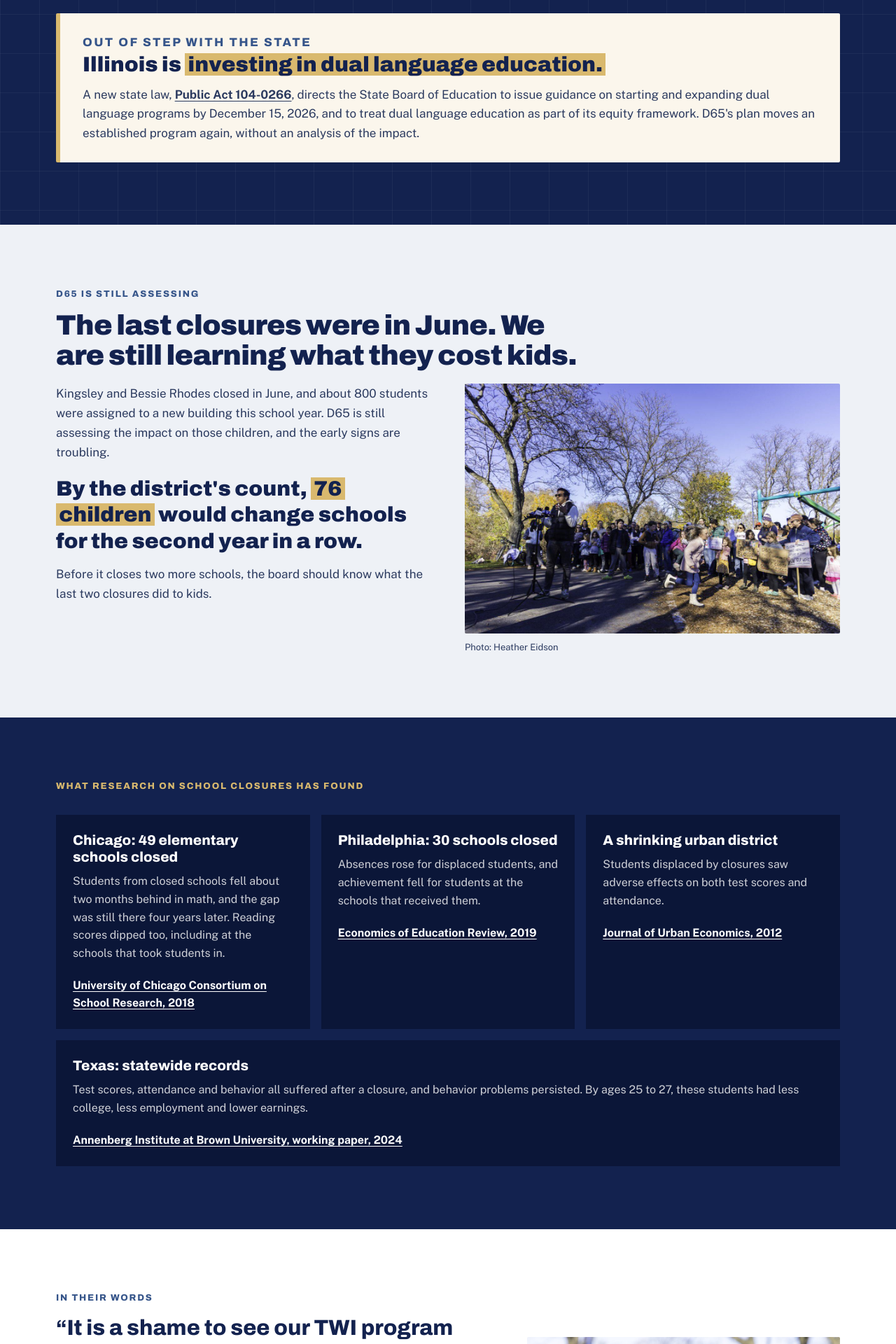
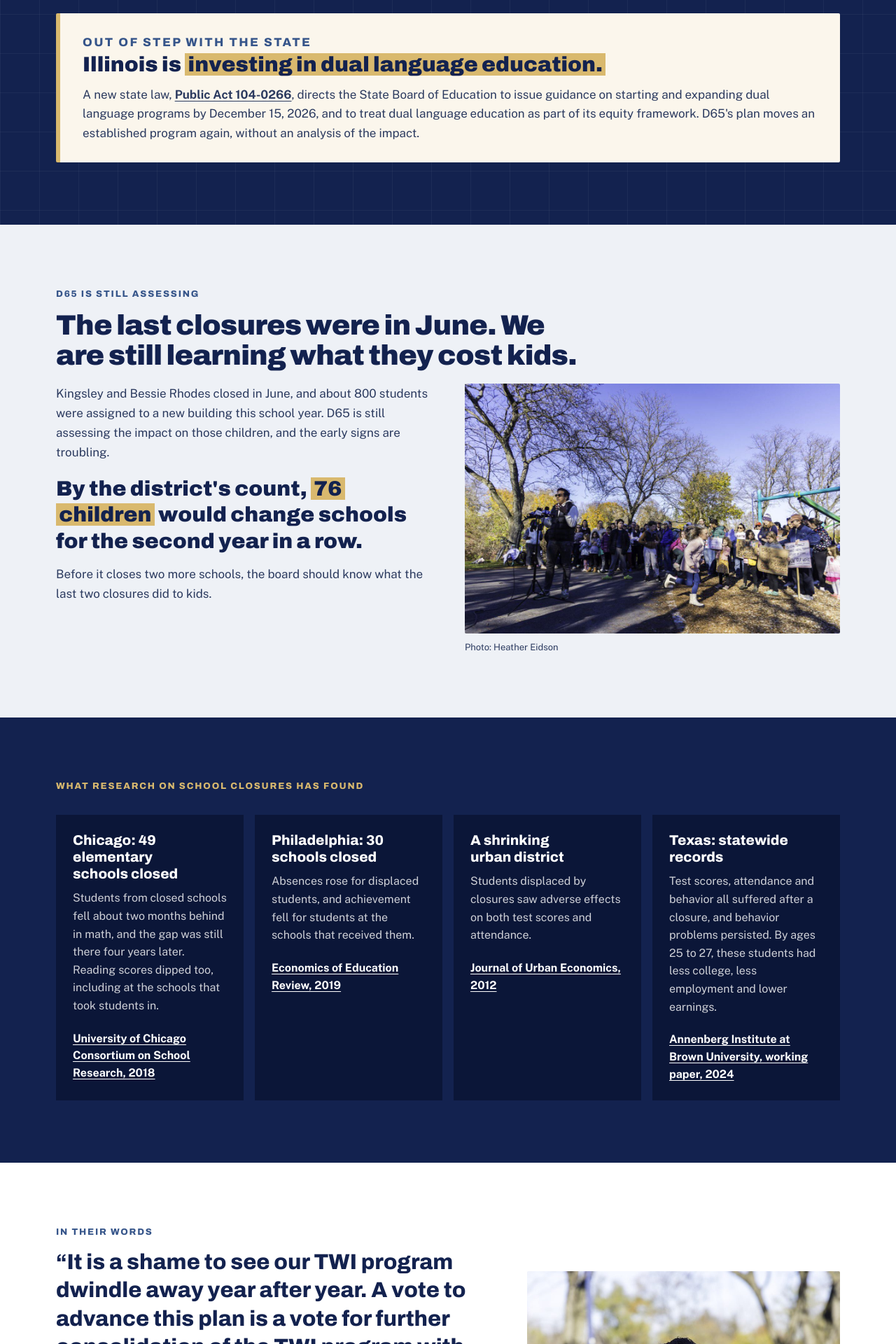
Before and after one commit to germanespinosa/for-a-brighter-evanston, a Jekyll site: the page built from index.html, in a window 1280 px wide. Shown: the part 4480-6400 px from the top of the page at 70% size. Built offline with Jekyll 4.4.1, drawn with Linux system fonts in a browser that asks for light colours; comment, search, counter and statistics services are not loaded.

Commit message:
Sandbox home-hearings-resources: align marked boxes in rows
Requested by Kerstin in #website, 2026-11-25: align the boxes in the ten identified sections in one row on wide screens.

Re-use existing responsive three- and four-column layouts. With separate approval, make the Hearings timeline four columns on wide screens, two on tablets and one on phones. Preserve all wording, links and other site content.
Spanish: both languages.
Check: sandbox checker OK (4 review warnings); bilingual desktop, tablet and phone tests passed.

```diff
--- a/_includes/pages/home.html
+++ b/_includes/pages/home.html
@@ -210,7 +210,7 @@
 <section class="cx-section cx-section--navy" aria-labelledby="research-title">
   <div class="cx-wrap">
     <h2 class="cx-eyebrow" id="research-title">{% if es %}Lo que han encontrado las investigaciones sobre cierres de escuelas{% else %}What research on school closures has found{% endif %}</h2>
-    <div class="cx-grid cx-grid--3">
+    <div class="cx-grid cx-grid--4">
       <article class="cx-card cx-card--deep cx-card--plain">
         <h3 class="cx-card__title">{% if es %}Chicago: 49 escuelas primarias cerradas{% else %}Chicago: 49 elementary schools closed{% endif %}</h3>
         <p class="cx-card__text">{% if es %}Los estudiantes de las escuelas cerradas quedaron unos dos meses atrasados en matemáticas, y la brecha seguía ahí cuatro años después. Los resultados de lectura también bajaron, incluso en las escuelas que recibieron a los estudiantes.{% else %}Students from closed schools fell about two months behind in math, and the gap was still there four years later. Reading scores dipped too, including at the schools that took students in.{% endif %}</p>
@@ -226,7 +226,7 @@
         <p class="cx-card__text">{% if es %}Los estudiantes desplazados por los cierres sufrieron efectos negativos tanto en sus resultados como en su asistencia.{% else %}Students displaced by closures saw adverse effects on both test scores and attendance.{% endif %}</p>
         <a class="cx-source" href="https://ideas.repec.org/a/eee/juecon/v71y2012i2p189-203.html" target="_blank" rel="noopener">Journal of Urban Economics, 2012</a>
       </article>
-      <article class="cx-card cx-card--deep cx-card--plain cx-span-all">
+      <article class="cx-card cx-card--deep cx-card--plain">
         <h3 class="cx-card__title">{% if es %}Texas: registros de todo el estado{% else %}Texas: statewide records{% endif %}</h3>
         <p class="cx-card__text">{% if es %}Los resultados, la asistencia y la conducta empeoraron después de un cierre, y los problemas de conducta persistieron. Entre los 25 y los 27 años, estos estudiantes tenían menos estudios universitarios, menos empleo y menores ingresos.{% else %}Test scores, attendance and behavior all suffered after a closure, and behavior problems persisted. By ages 25 to 27, these students had less college, less employment and lower earnings.{% endif %}</p>
         <a class="cx-source" href="https://edworkingpapers.com/ai24-963" target="_blank" rel="noopener">Annenberg Institute at Brown University, {% if es %}documento de trabajo{% else %}working paper{% endif %}, 2024</a>
@@ -271,7 +271,7 @@
     <h2 class="cx-h2" id="community-title">{% if es %}La visión debe ir <mark class="cx-mark">antes que los votos de cierre.</mark>{% else %}Vision should come <mark class="cx-mark">before closure votes.</mark>{% endif %}</h2>
     <p class="cx-lead">{% if es %}El plan del D65 afectará a todo Evanston. Construyamos un plan que valga la pena apoyar.{% else %}D65's plan will impact all of Evanston. Let's build a plan worth supporting.{% endif %}</p>
     <p class="cx-body">{% if es %}Cada residente, tenga o no hijos en el Distrito 65, tiene un interés directo en la calidad, la equidad y la salud financiera a largo plazo de las escuelas públicas de Evanston.{% else %}Every resident, whether they have children in District 65 or not, has a direct stake in the quality, equity and long-term financial health of Evanston's public schools.{% endif %}</p>
-    <div class="cx-grid cx-grid--2">
+    <div class="cx-grid cx-grid--3">
       <article class="cx-card cx-card--navy cx-card--plain">
         <h3 class="cx-card__title">{% if es %}No hay que despejar el tablero. Hay que construir sobre él.{% else %}Don't clear the deck. Stack it.{% endif %}</h3>
         <p class="cx-card__text">{% if es %}Viene una superintendencia permanente y hay elecciones de la junta por delante. Cerrar escuelas ahora dejaría a los nuevos líderes ejecutando un plan que no escribieron, con el problema presupuestario de largo plazo todavía sin resolver.{% else %}A permanent superintendent is coming and board elections are ahead. Closing schools now would leave new leaders carrying out a plan they didn't author, with the long-term budget problem still unsolved.{% endif %}</p>
@@ -280,14 +280,14 @@
         <h3 class="cx-card__title">{% if es %}Que los votantes decidan el mapa escolar{% else %}Let voters decide the footprint{% endif %}</h3>
         <p class="cx-card__text">{% if es %}Mantener las escuelas abiertas ahora, hacer los ajustes presupuestarios que no cierran escuelas y llevar a los votantes un plan integral que haga avanzar las metas académicas.{% else %}Keep schools open now, make the budget adjustments that don't close a school, and bring voters a comprehensive plan that moves academic goals forward.{% endif %}</p>
       </article>
-      <article class="cx-card cx-card--navy cx-card--plain cx-span-all">
+      <article class="cx-card cx-card--navy cx-card--plain">
         <h3 class="cx-card__title">{% if es %}La confianza es un activo financiero{% else %}Trust is a financial asset{% endif %}</h3>
         <p class="cx-card__text">{% if es %}La confianza de la comunidad sostiene la inscripción, la inversión pública y los futuros referendos. La perturbación repetida sin una visión de largo plazo la erosiona, y alimenta la caída de la inscripción que ya está afectando el presupuesto.{% else %}Community confidence supports enrollment, public investment and future referenda. Repeated disruption without a long-term vision erodes it, and feeds the enrollment decline already hurting the budget.{% endif %}</p>
       </article>
     </div>
 
     <h3 class="cx-h3">{% if es %}Cerrar escuelas va en contra de la ciudad que Evanston planea ser.{% else %}Closing schools works against the city Evanston is planning to be.{% endif %}</h3>
-    <div class="cx-grid cx-grid--2">
+    <div class="cx-grid cx-grid--3">
       <article class="cx-card cx-card--white cx-card--plain">
         <h4 class="cx-card__title">{% if es %}Una ciudad caminable{% else %}A walkable city{% endif %}</h4>
         <p class="cx-card__text">{% if es %}Evanston es una ciudad donde los niños caminan a la escuela, y el plan integral adoptado por la ciudad prioriza rutas seguras para llegar a pie y en bicicleta. El plan del D65 pondría a muchos más niños en un autobús o en largas caminatas.{% else %}Evanston is a city where kids walk to school, and the city's adopted comprehensive plan prioritizes safe walking and biking routes to get them there. D65's plan would put many more children on a bus or on long walks.{% endif %}</p>
@@ -297,7 +297,7 @@
         <p class="cx-card__text">{% if es %}El plan de la ciudad proyecta que la población de Evanston crecerá entre un 6% y un 40% para 2045, con nuevas viviendas en el centro y cerca del transporte público. El plan del D65 cierra escuelas justo cuando la ciudad planifica para más residentes.{% else %}The city's plan projects Evanston's population growing 6% to 40% by 2045, with new homes focused downtown and near transit. D65's plan closes schools just as the city plans for more residents.{% endif %}</p>
         <a class="cx-card__link" href="{{ t.urls.new_homes | relative_url }}">{% if es %}Nuevas viviendas y escuelas{% else %}New homes and schools{% endif %}</a>
       </article>
-      <article class="cx-card cx-card--white cx-card--plain cx-span-all">
+      <article class="cx-card cx-card--white cx-card--plain">
         <h4 class="cx-card__title">{% if es %}Una ciudad para las familias{% else %}A city for families{% endif %}</h4>
         <p class="cx-card__text">{% if es %}El plan de la ciudad fija la meta de aumentar el número de familias que eligen vivir aquí, y se compromete a trabajar con el Distrito 65 para atraerlas y retenerlas. Cerrar escuelas primero va en contra de esa meta.{% else %}The city's plan sets a goal of increasing the number of families who choose to live here, and commits to working with District 65 to attract and keep them. Closing schools first works against that goal.{% endif %}</p>
       </article>
@@ -345,7 +345,7 @@
     <h2 class="cx-h2" id="better-title">{% if es %}Un legado de visión, <mark class="cx-mark">no de manejo de crisis.</mark>{% else %}A legacy of vision, <mark class="cx-mark">not crisis management.</mark>{% endif %}</h2>
     <p class="cx-lead">{% if es %}El Distrito 65 enfrenta una decisión clave: seguir reaccionando a las crisis o construir la base para el éxito a largo plazo.{% else %}District 65 has a defining choice: keep reacting to crises, or build the foundation for long-term success.{% endif %}</p>
     <p class="cx-body">{% if es %}Hay opciones que equilibran el presupuesto con ambas escuelas abiertas. Así se ve un plan mejor.{% else %}There are options that balance the budget with both schools open. Here is what a better plan looks like.{% endif %}</p>
-    <div class="cx-grid cx-grid--3">
+    <div class="cx-grid cx-grid--4">
       <article class="cx-card cx-card--cream cx-card--plain">
         <span class="cx-card__num" aria-hidden="true">1</span>
         <h3 class="cx-card__title">{% if es %}Empieza por los estudiantes{% else %}It starts with students{% endif %}</h3>
@@ -361,7 +361,7 @@
         <h3 class="cx-card__title">{% if es %}Se construye con la comunidad{% else %}It is built with the community{% endif %}</h3>
         <p class="cx-card__text">{% if es %}Padres, maestros y vecinos estamos listos para ayudar. Cuenten con nosotros.{% else %}Parents, teachers and neighbors are ready to help. Use us.{% endif %}</p>
       </article>
-      <article class="cx-card cx-card--cream cx-card--plain cx-span-all">
+      <article class="cx-card cx-card--cream cx-card--plain">
         <span class="cx-card__num" aria-hidden="true">4</span>
         <h3 class="cx-card__title">{% if es %}Se gana un referéndum{% else %}It earns a referendum{% endif %}</h3>
         <p class="cx-card__text">{% if es %}Un plan a largo plazo y fiscalmente responsable es lo que los votantes dicen que ganaría su apoyo.{% else %}A long-term, fiscally responsible plan is what voters say would win their support.{% endif %}</p>
--- a/_includes/pages/resources.html
+++ b/_includes/pages/resources.html
@@ -86,7 +86,7 @@
 <section class="cx-section cx-section--white" id="links" aria-labelledby="links-title">
   <div class="cx-wrap">
     <h2 class="cx-h2" id="links-title">{% if es %}Enlaces para compartir{% else %}Links to share{% endif %}</h2>
-    <div class="cx-grid cx-grid--2">
+    <div class="cx-grid cx-grid--3">
       <div class="cx-card cx-card--plain">
         <p class="cx-eyebrow">{% if es %}Actúa{% else %}Take action{% endif %}</p>
         <ul class="cx-linklist">
@@ -104,7 +104,7 @@
         </ul>
         <p class="cx-small">{% if es %}Comentarios por escrito: <a class="cx-link" href="mailto:schoolboard@district65.net">schoolboard@district65.net</a>, hasta las 5 p.m. del 13 de diciembre.{% else %}Written comments: <a class="cx-link" href="mailto:schoolboard@district65.net">schoolboard@district65.net</a>, until 5 p.m. on Dec. 13.{% endif %}</p>
       </div>
-      <div class="cx-card cx-card--plain cx-span-all">
+      <div class="cx-card cx-card--plain">
         <p class="cx-eyebrow">{% if es %}Trabajan con nosotros{% else %}Working alongside us{% endif %}</p>
         <ul class="cx-linklist">
           <li><a href="https://sites.google.com/view/d65-slow-down/home" target="_blank" rel="noopener">Invest in Neighborhood Schools</a></li>
--- a/assets/css/campaign.css
+++ b/assets/css/campaign.css
@@ -280,11 +280,12 @@
 .cx-session p { margin: 0; max-width: 560px; color: rgba(255, 255, 255, .84); line-height: 1.55; }
 .cx-shape { padding: 26px 28px; background: var(--navy); color: var(--white); }
 .cx-shape p { margin: 0 0 8px; line-height: 1.55; }
-.cx-timeline { display: grid; grid-template-columns: repeat(3, minmax(0, 1fr)); gap: 16px; margin-top: 32px; }
-@media (max-width: 760px) { .cx-timeline { grid-template-columns: minmax(0, 1fr); } }
+.cx-timeline { display: grid; grid-template-columns: repeat(4, minmax(0, 1fr)); gap: 16px; margin-top: 32px; }
+@media (max-width: 900px) { .cx-timeline { grid-template-columns: repeat(2, minmax(0, 1fr)); } }
+@media (max-width: 600px) { .cx-timeline { grid-template-columns: minmax(0, 1fr); } }
 .cx-step { margin: 0; padding: 22px 24px; background: var(--navy-deep); }
 .cx-step--now { background: var(--gold); color: var(--navy); }
-.cx-step--tbd { grid-column: 1 / -1; border: 1px dashed rgba(255, 255, 255, .5); background: transparent; }
+.cx-step--tbd { border: 1px dashed rgba(255, 255, 255, .5); background: transparent; }
 .cx-step__when { margin: 0 0 8px; font-family: var(--font-display); font-weight: 800; font-size: .75rem; letter-spacing: .12em; text-transform: uppercase; color: var(--gold); }
 .cx-step--now .cx-step__when { color: var(--navy); }
 .cx-step__what { margin: 0; font-size: 1.0625rem; line-height: 1.5; }
```
Also changed, not shown: _includes/pages/hearings.html (+7 -7 lines).
